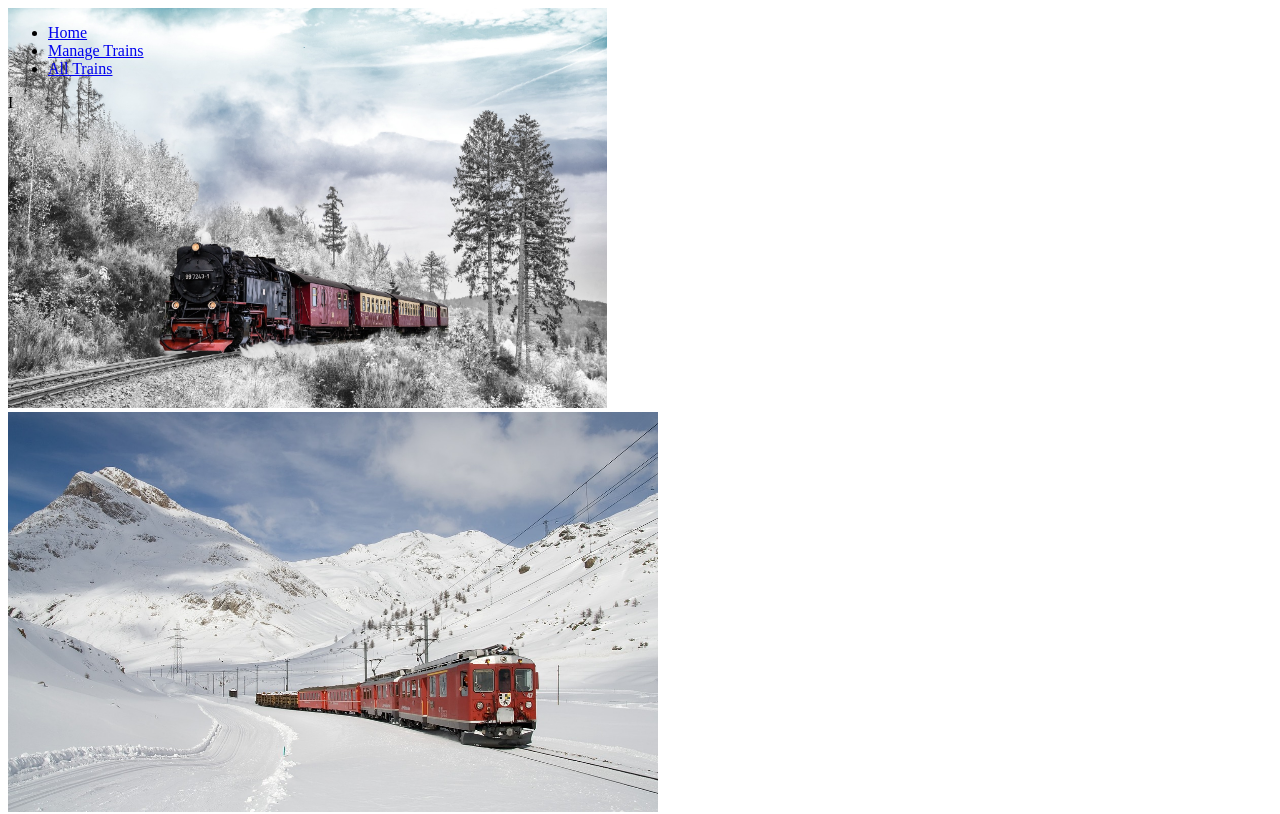
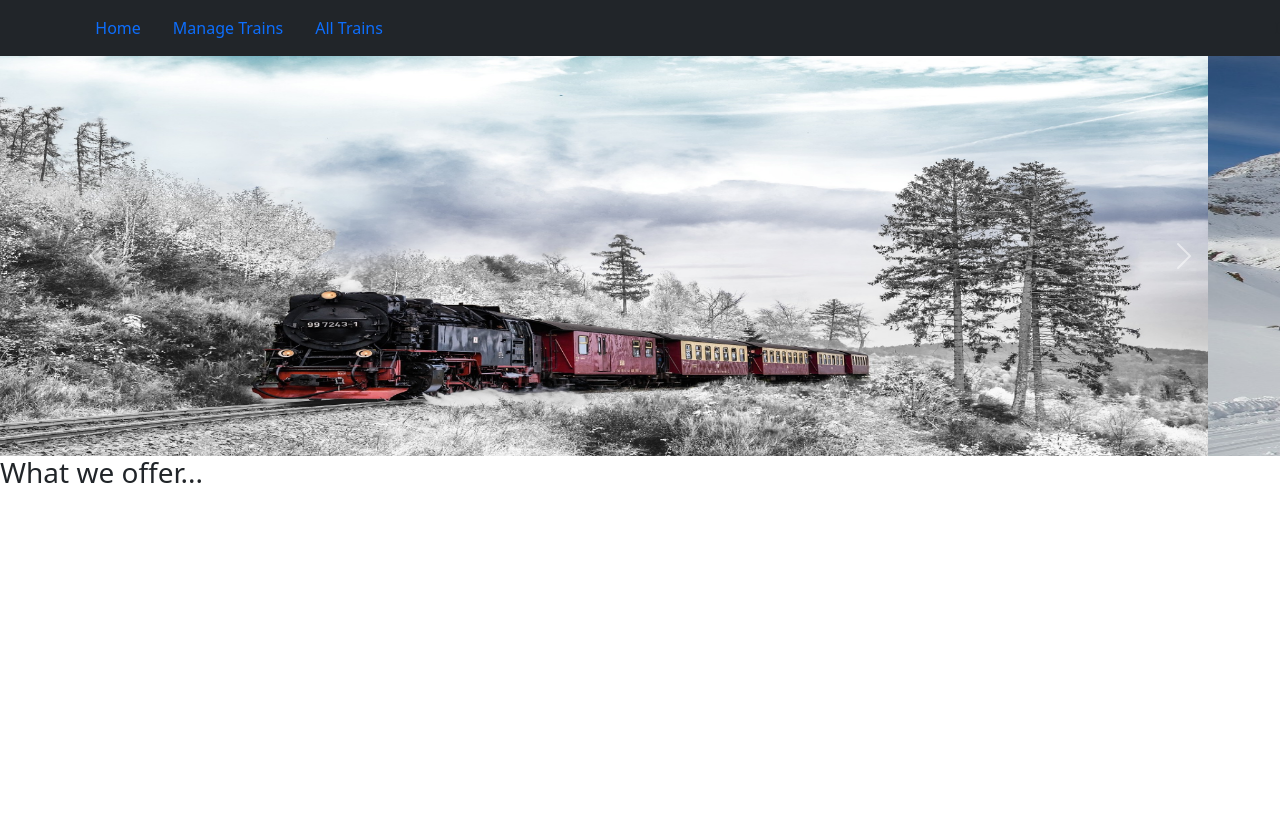
Before and after one commit to BhutdaNilesh/RailBook, an Angular app: page / in a window 1280 px wide. Shown: the top 814 px of the page. Built offline with nearby package versions, Linux system fonts and the light colour scheme.

Commit message:
final error

```diff
--- a/angular.json
+++ b/angular.json
@@ -23,10 +23,8 @@
             "tsConfig": "tsconfig.app.json",
             "assets": ["src/favicon.ico", "src/assets"],
             "styles": [
-
               "src/styles.css",
-              "node_modules/jquery/dist/jquery.min.css"
-
+              "node_modules/bootstrap/dist/css/bootstrap.min.css"
             ],
             "scripts": [
               "node_modules/jquery/dist/jquery.min.js",
--- a/src/app/app.component.html
+++ b/src/app/app.component.html
@@ -2,7 +2,7 @@
 </ng-container>
 <ng-template #AdminPanel>
 
-<nav class="navbar navbar-dark bg-dark mb-7" style="position: fixed;  width: 100%;">
+<nav class="navbar navbar-dark bg-dark mb-7" >
   <div class="container">
     <ul class="nav nav-pills">
       <li class="nav-item">
```
